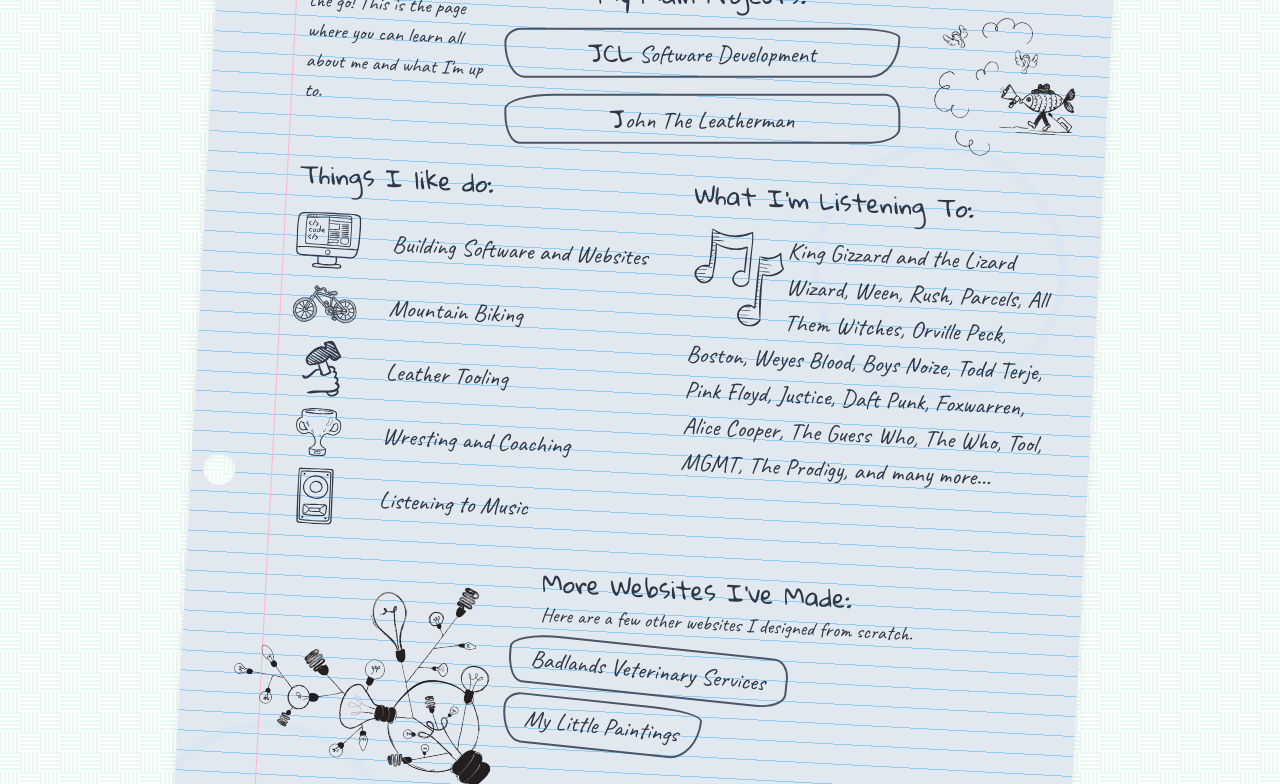
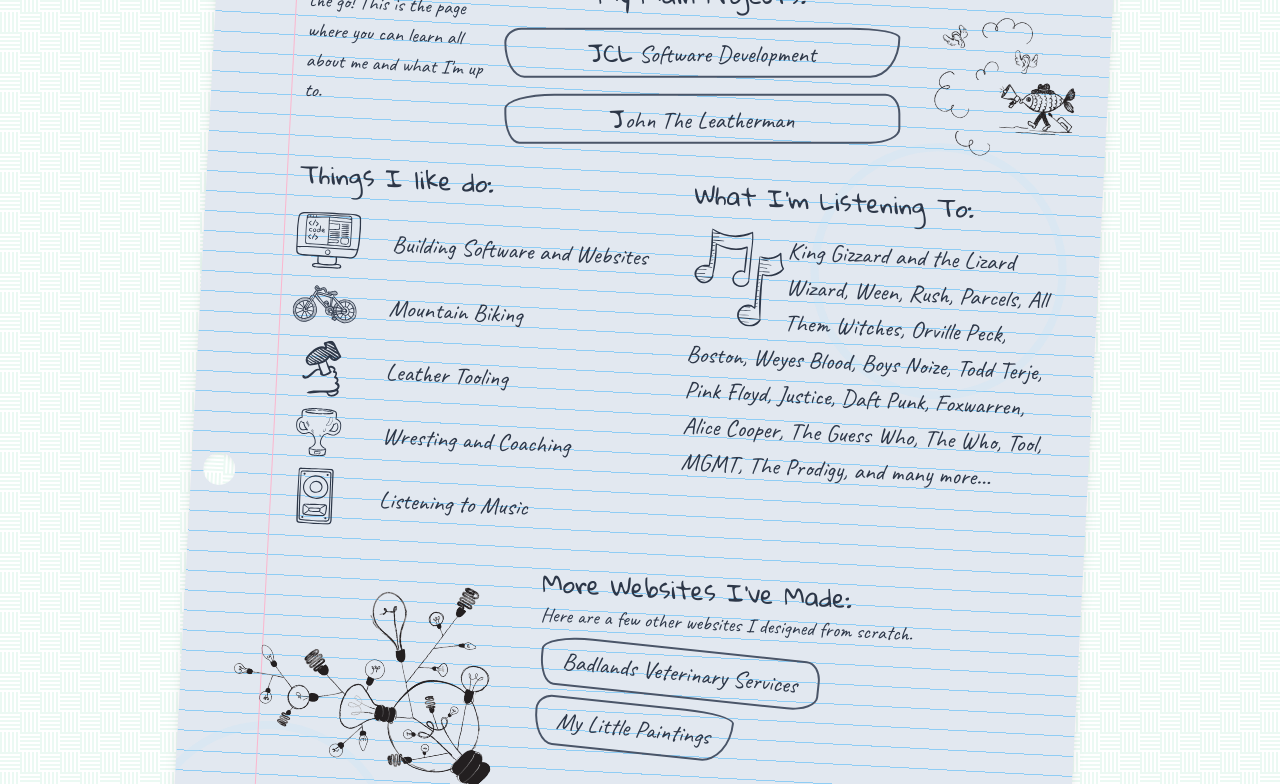
Before and after one commit to johnclendvoy/johnclendvoy.ca.old, a website: page public/index.html in a window 1280 px wide. Shown: the part 168-952 px from the top of the page. Drawn offline with Linux system fonts and the light colour scheme.

Commit message:
fixed margin

```diff
--- a/public/index.html
+++ b/public/index.html
@@ -220,7 +220,7 @@
                 <p class="text-xl mb-6">
                   Here are a few other websites I designed from scratch.
                 </p>
-                <ol class="space-y-6 transform rotate-3 -ml-8">
+                <ol class="space-y-6 transform rotate-3 -ml-8 sm:ml-0">
                   <li class="">
                     <a
                       class="border-2 border-gray-700 border-sketchy px-5 py-2 link block sm:inline"
```
